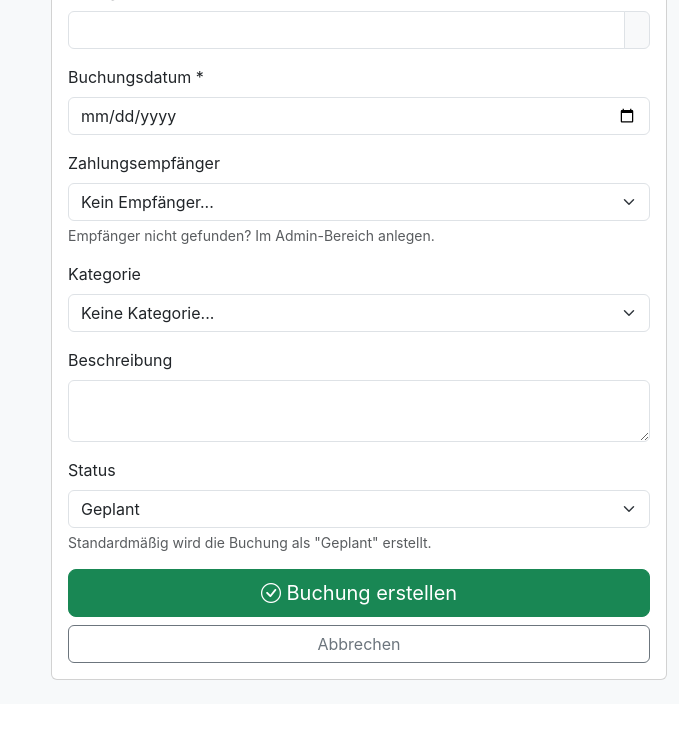
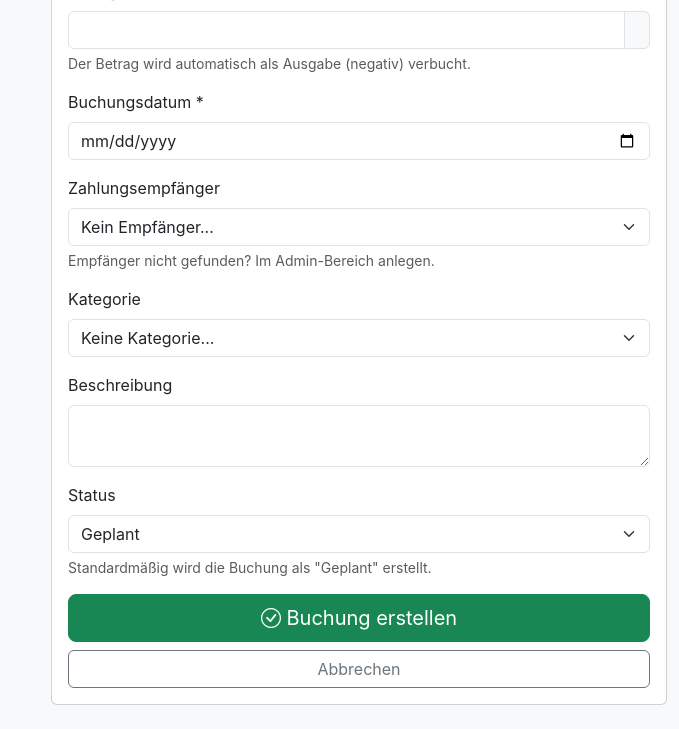
Before and after one commit to gdsanger/Finoa, a Django app: template core/templates/core/document_review_detail.html in a window 1280 px wide. Shown: the part 245-974 px from the top of the page, without its empty margins (601-1280 px from the left). Before the commit the page ends 925 px from the top, so only its background shows below. Run offline with Django 5.2, Linux system fonts and the light colour scheme; the template is opened without the code that fills it, so the values that code supplies are empty; some libraries are stand-ins or nearby versions.

Commit message:
Add UI help text to inform users about automatic amount inversion
Co-authored-by: gdsanger <59723667+gdsanger@users.noreply.github.com>

```diff
--- a/core/templates/core/document_review_detail.html
+++ b/core/templates/core/document_review_detail.html
@@ -105,6 +105,9 @@
                                    value="{% if document.suggested_amount != None %}{{ document.suggested_amount|unlocalize }}{% endif %}" required>
                             <span class="input-group-text">{{ document.suggested_currency }}</span>
                         </div>
+                        <div class="form-text">
+                            Der Betrag wird automatisch als Ausgabe (negativ) verbucht.
+                        </div>
                     </div>
 
                     <div class="mb-3">
```
